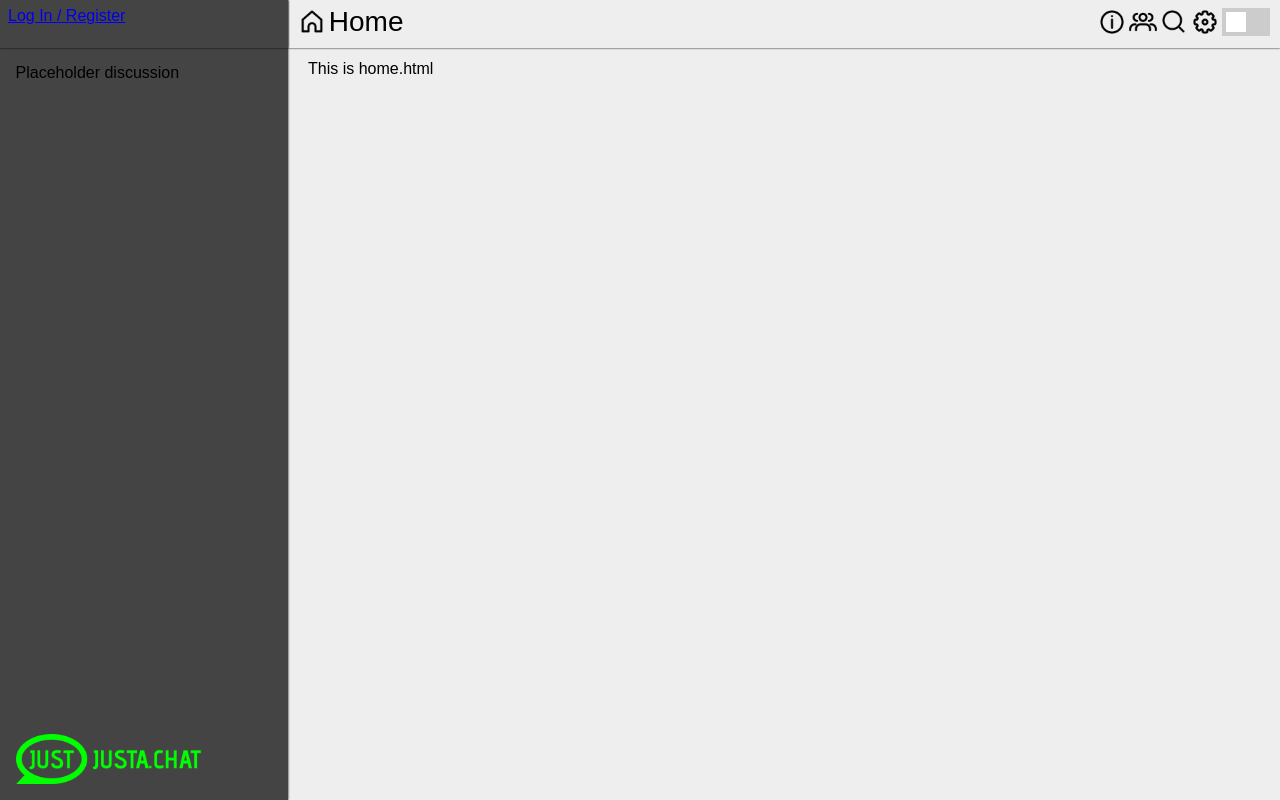
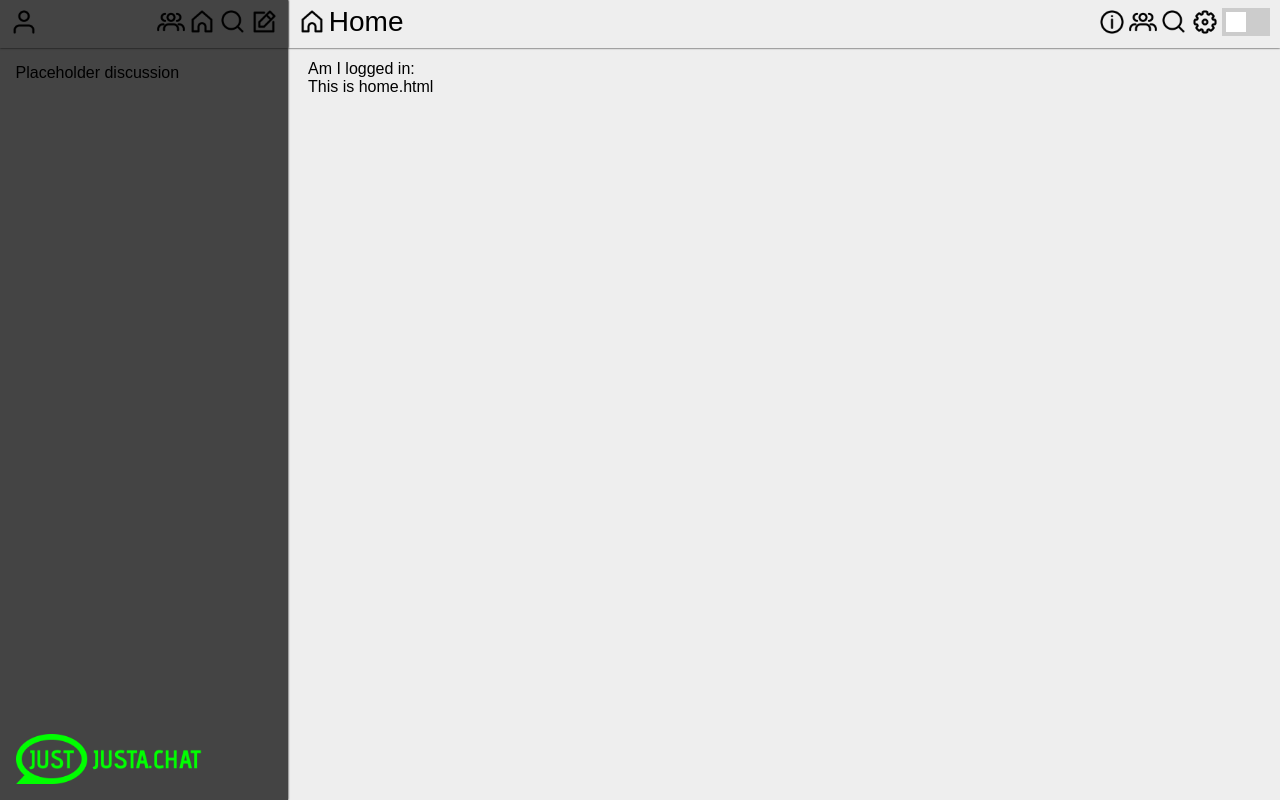
Before and after one commit to tobiaskastrup/justachat, a Flask app: page / in a window 1280 px wide. Run offline with Flask 2, Linux system fonts and the light colour scheme.

Commit message:
Nu med sessions

```diff
--- a/webapp/app.py
+++ b/webapp/app.py
@@ -2,18 +2,23 @@
 #                                LIBRARY                                #
 #########################################################################
 
-from flask import Flask, render_template, request, url_for
+import os, sys
+dir_path = os.path.dirname(os.path.realpath(__file__))
+parent_dir_path = os.path.abspath(os.path.join(dir_path, os.pardir))
+sys.path.insert(0, parent_dir_path)
+
+
+from flask import Flask, render_template, request, url_for, session, redirect
 
 from jinja2 import FileSystemLoader, Environment
 
 from requests import sessions
 from rocketchat_API.rocketchat import RocketChat
 from rocketchat_API.APIExceptions.RocketExceptions import RocketAuthenticationException
-from werkzeug.utils import redirect
-from py.MyUser import MyUser
-from py.Channels import PublicChannels
-from py.OtherUsers import OtherUsers
-from py.DirectMessages import DM
+from webapp.py.MyUser import MyUser
+from webapp.py.Channels import PublicChannels
+from webapp.py.OtherUsers import OtherUsers
+from webapp.py.DirectMessages import DM
 
 
 #########################################################################
@@ -21,6 +26,7 @@ from py.DirectMessages import DM
 #########################################################################
 
 app = Flask(__name__)
+app.secret_key = "asdas3tgdsv4"
 
 # db = mysql.connector.connect(
     # host = "",
@@ -67,16 +73,17 @@ def home():
 # Login Page
 @app.route("/login", methods=["GET", "POST"])
 def login():
-    # if request.method == "POST":
-        # login_info = request.form
+    if request.method == "POST":
+        login_info = request.form
 
-        # username = login_info["username"]
-        # password = login_info["password"]
+        username = login_info["username"]
+        password = login_info["password"]
 
-        # if createSession(username, password):
-            # return redirect(url_for('home'))
-        # else:
-            # pass
+        if createSession(username, password):
+            logged_in()
+            return redirect(url_for('home'))
+        else:
+            pass
 
     return render_template("login.html")
 
@@ -141,6 +148,14 @@ def createAnonSession():
             errormsg = "Something went wrong"
             return False
 
+def logged_in():
+    try:
+        rocket
+    except NameError:
+        session['is_logged_in'] = False
+    else:
+        session['is_logged_in'] = True
+
 
 
 #########################################################################
--- a/webapp/templates/layout.html
+++ b/webapp/templates/layout.html
@@ -26,7 +26,7 @@
             <!-- Header, contains user control buttons -->
             <header>
                 <div class="container">
-                    {% if not g.is_logged_in %} <!-- "if not g.user", can remove 'not' to simulate login -->
+                    {% if session['is_logged_in'] == False %} <!-- "if not g.user", can remove 'not' to simulate login -->
                         <a href="/login">Log In / Register</a>
                     {% else %}
                         <div class="wrapper">
@@ -128,6 +128,7 @@
             <!-- Container for main page content -->
             <div class="container">
                 <div class="content">
+                    Am I logged in: {{ session['is_logged_in'] }}
                     {% block body %}{% endblock %}
                     <!-- Use include for automating multiple chatrooms -->
                 </div>
```
